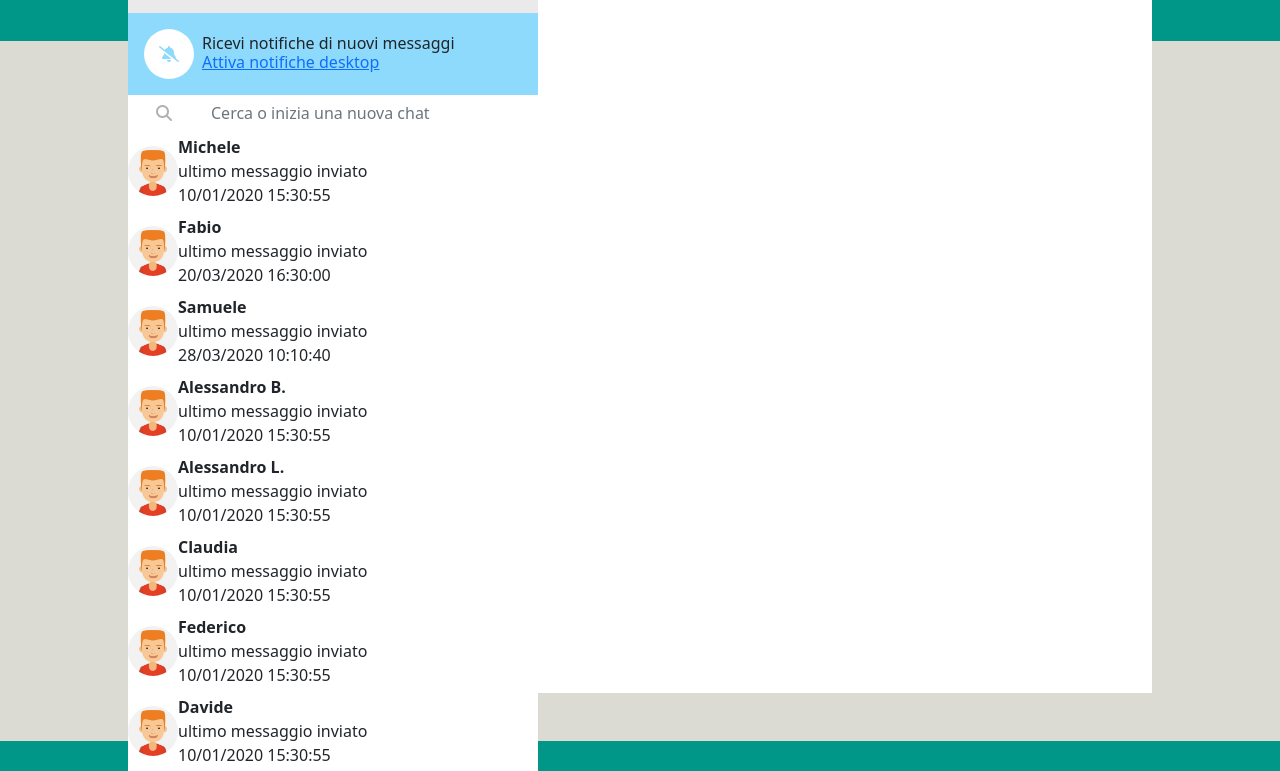
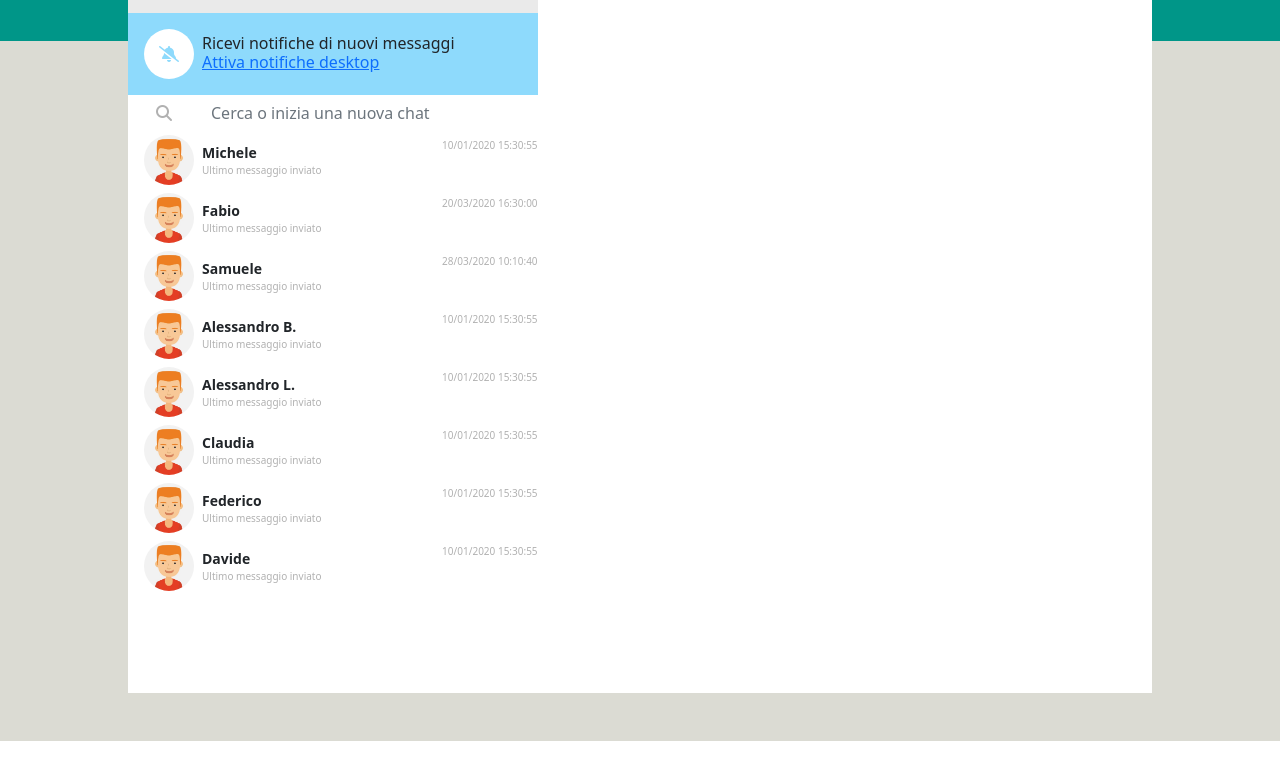
Before and after one commit to Dan97O/vue-boolzapp, a plain HTML site: page milestone_1/index.html in a window 1280 px wide. Shown: the part 83-854 px from the top of the page. After the commit the page ends 824 px from the top, so only its background shows below. Drawn offline with nearby package versions, Linux system fonts and the light colour scheme.

Commit message:
add style contacts img, name and times

```diff
--- a/milestone_1/assets/css/style.css
+++ b/milestone_1/assets/css/style.css
@@ -85,3 +85,16 @@ body{
   color: var(--wa-header-icon);
 }
 /* #endregion search group */
+.user_name{
+  font-size: 14px;
+}
+
+.hour_message{
+  font-size: 10px;
+  color: var(--wa-header-icon);
+}
+
+.last_message_sent{
+  font-size: 10px;
+  color: var(--wa-header-icon);
+}
--- a/milestone_1/index.html
+++ b/milestone_1/index.html
@@ -63,13 +63,23 @@
             aria-label="Search" aria-describedby="search_group">
         </div>
         <!-- /search group -->
-        <div class="users overflow-auto">
+        <div class="users overflow-auto ps-3 d-flex flex-column ">
           <div class="d-flex align-items-center bg-white" v-for="(user, index) in contacts">
-            <img class="img-fluid circle my-1" src="./assets/img/avatar_1.jpg" alt="user.name">
-            <div class="info d-flex flex-column my-1">
-              <p class="m-0 p-0 fw-bold">{{user.name}}</p>
-              <p class="m-0 p-0">ultimo messaggio inviato</p>
-              <p class="m-0 p-0">{{user.messages[0].date}}</p>
+            <div class="d-flex justify-content-between w-100">
+
+              <div class="d-flex align-items-center">
+                <img class="img-fluid circle my-1 me-2" src="./assets/img/avatar_1.jpg" alt="user.name">
+                <div class="user_txt">
+                  <div class="user_name fw-semibold">{{user.name}}</div>
+                  <div class="last_message_sent"> Ultimo messaggio inviato
+                  </div>
+                </div>
+              </div>
+
+              <div class="user_hour">
+                <span class="hour_message"> {{user.messages[0].date}} </span>
+              </div>
+            </div>
           </div>
 
         </div>
```
Lines whose indentation alone changed are shown as unchanged.
